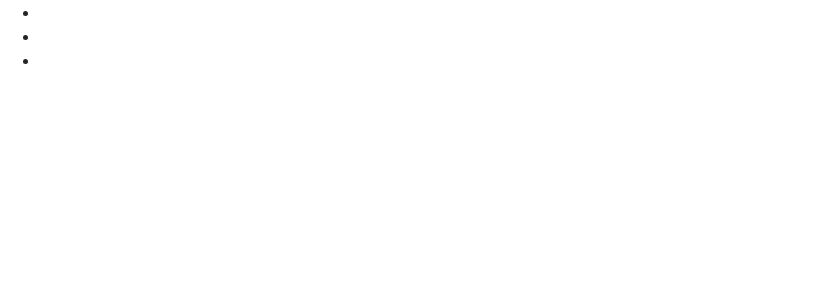
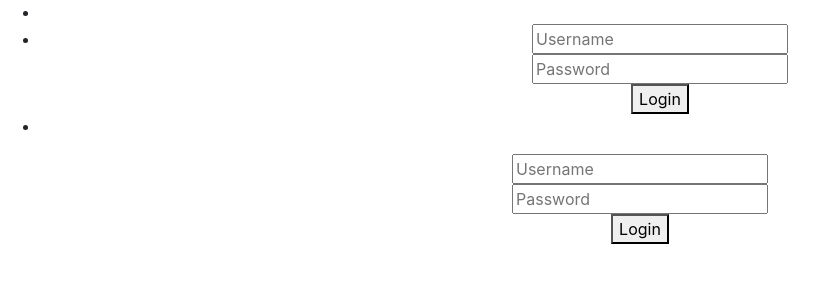
Before and after one commit to build-week-bucketlist/Front-End, a React (Create React App) app in the folder bucketlist-react/: page /api/login in a window 1280 px wide. Shown: the top 300 px of the page, without its empty margins (0-828 px from the left). Built offline with nearby package versions, Linux system fonts and the light colour scheme.

Commit message:
Created form, rendered on screen, axios.post set up

```diff
--- a/bucketlist-react/src/App.js
+++ b/bucketlist-react/src/App.js
@@ -14,15 +14,15 @@ function App() {
           <Link to = '/BucketList' />
         </li>
         <li>
-          <Link to = '/SignIn' />
+          <Link to = '/SignIn'> <SignInForm /> </Link>
         </li>
         <li>
-          <Link to = '/SignUp' />
+          <Link to = '/SignUp'>  </Link>
         </li>
       </ul>
 
       <PrivateRoute exact path = '/bucketList' component = {BucketList} />
-      <Route exact path = '/signIn' component = {SignInForm} />
+      <Route exact path = '/api/login' component = {SignInForm} />
       <Route exact path = '/api/register' component = {SignUpForm} />
     </div>
   );
--- a/bucketlist-react/src/Sign-in/components/SignInForm.js
+++ b/bucketlist-react/src/Sign-in/components/SignInForm.js
@@ -2,7 +2,7 @@ import React from 'react';
 import { login } from '../SignInAction';
 import { connect } from 'react-redux';
 
-class Login extends React.Component {
+class SignInForm extends React.Component {
     constructor() {
         super()
         this.state = {
@@ -37,6 +37,8 @@ class Login extends React.Component {
 
         return (
             <form onSubmit={this.handleSubmit}>
+                {error && <p className="error">{error}</p>}
+
                 <input type="text" name="username" placeholder="Username" value={username} onChange={this.handleChange} /><br />
                 <input type="password" name="password" placeholder="Password" value={password} onChange={this.handleChange} /><br />
 
@@ -62,4 +64,4 @@ const mapDispatchToProps = {
 export default connect(
     mapStateToProps,
     mapDispatchToProps,
-)(Login);
+)(SignInForm);
```
